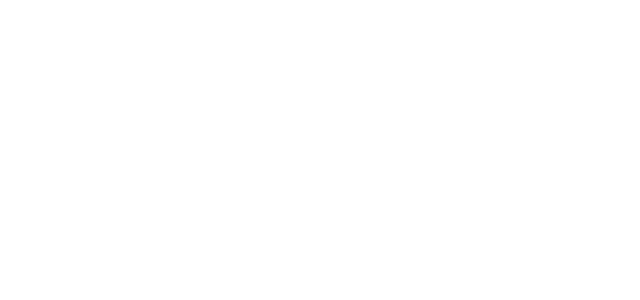
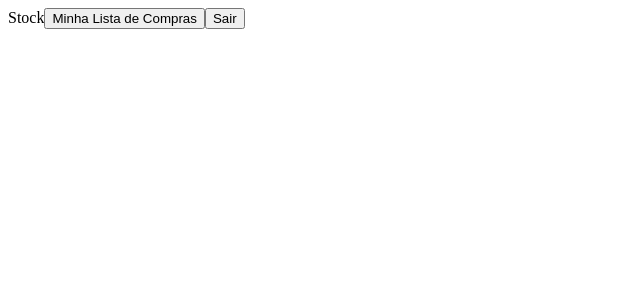
Before and after one commit to milenyfaria/order-registration2, a React (Create React App) app in the folder web/: page /estoque in a window 1280 px wide. Shown: the top 300 px of the page, without its empty margins (0-640 px from the left). Built offline with nearby package versions, Linux system fonts and the light colour scheme.

Commit message:
Creating routes

```diff
--- a/web/package.json
+++ b/web/package.json
@@ -8,6 +8,7 @@
     "@testing-library/user-event": "^13.5.0",
     "react": "^18.2.0",
     "react-dom": "^18.2.0",
+    "react-router-dom": "^6.3.0",
     "react-scripts": "5.0.1",
     "web-vitals": "^2.1.4"
   },
--- a/web/src/App.js
+++ b/web/src/App.js
@@ -1,9 +1,10 @@
 import React from 'react'
+import { Router } from './routes/Router'
 
 const App = () => {
   return (
     <div>
-
+      <Router />
     </div>
   )
 }
--- a/web/src/pages/login/Login.js
+++ b/web/src/pages/login/Login.js
@@ -1,10 +1,14 @@
 import React from 'react'
+import { useNavigate } from "react-router-dom"
+import { goToStock } from "../../routes/coordinator";
 
 export const Login = () => {
+    const navigate = useNavigate()
 
     return (
         <div>
             Login
+            <button onClick={() => goToStock(navigate)}>Entrar</button>
         </div>
     )
 }
--- a/web/src/pages/shoppingList/ShoppingList.js
+++ b/web/src/pages/shoppingList/ShoppingList.js
@@ -1,10 +1,15 @@
 import React from 'react'
+import { useNavigate } from 'react-router-dom'
+import { goToStock, logout } from '../../routes/coordinator'
 
 export const ShoppingList = () => {
+    const navigate = useNavigate()
 
     return (
         <div>
             Shopping List
+            <button onClick={() => goToStock(navigate)}>Ver Estoque</button>
+            <button onClick={() => logout(navigate)}>Sair</button>
         </div>
     )
 }
--- a/web/src/pages/stock/Stock.js
+++ b/web/src/pages/stock/Stock.js
@@ -1,10 +1,15 @@
 import React from 'react'
+import { useNavigate } from 'react-router-dom'
+import { goToShoppingList, logout } from '../../routes/coordinator'
 
 export const Stock = () => {
+    const navigate = useNavigate()
 
     return (
         <div>
             Stock
+            <button onClick={() => goToShoppingList(navigate)}>Minha Lista de Compras</button>
+            <button onClick={() => logout(navigate)}>Sair</button>
         </div>
     )
 }
--- /dev/null
+++ b/web/src/routes/Router.js
@@ -0,0 +1,18 @@
+import React from 'react'
+import { BrowserRouter, Routes, Route } from 'react-router-dom'
+import { Login } from '../pages/login/Login'
+import { ShoppingList } from '../pages/shoppingList/ShoppingList'
+import { Stock } from '../pages/stock/Stock'
+
+export const Router = () => {
+
+    return (
+        <BrowserRouter>
+            <Routes>
+                <Route index element={<Login />} />
+                <Route path='/lista-compras' element={<ShoppingList />} />
+                <Route path='/estoque' element={<Stock />} />
+            </Routes>
+        </BrowserRouter>
+    )
+}
--- /dev/null
+++ b/web/src/routes/coordinator.js
@@ -0,0 +1,11 @@
+export const goToStock = (navigate) => {
+    navigate('/estoque')
+}
+
+export const logout = (navigate) => {
+    navigate('/')
+}
+
+export const goToShoppingList = (navigate) => {
+    navigate('/lista-compras')
+}
```
Also changed, not shown: 2 other files (tests, documents, lock files or other folders).
